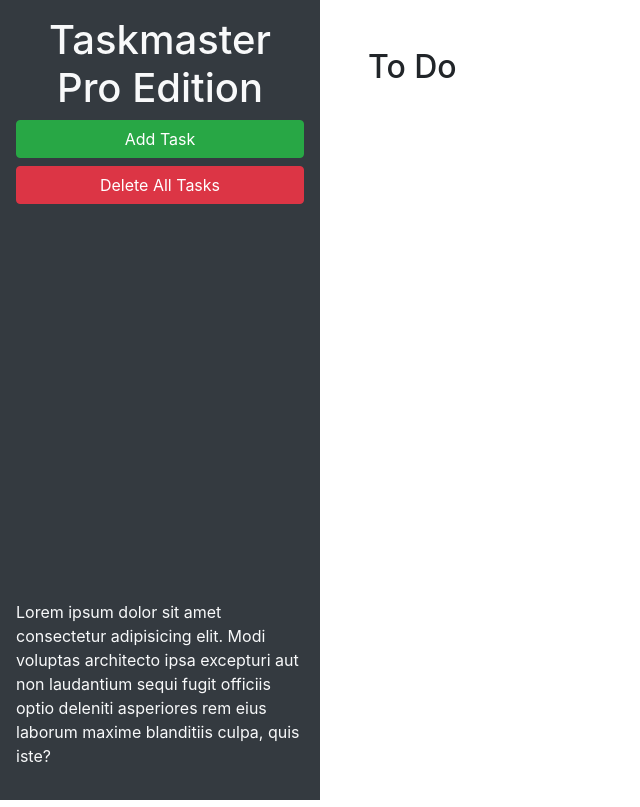
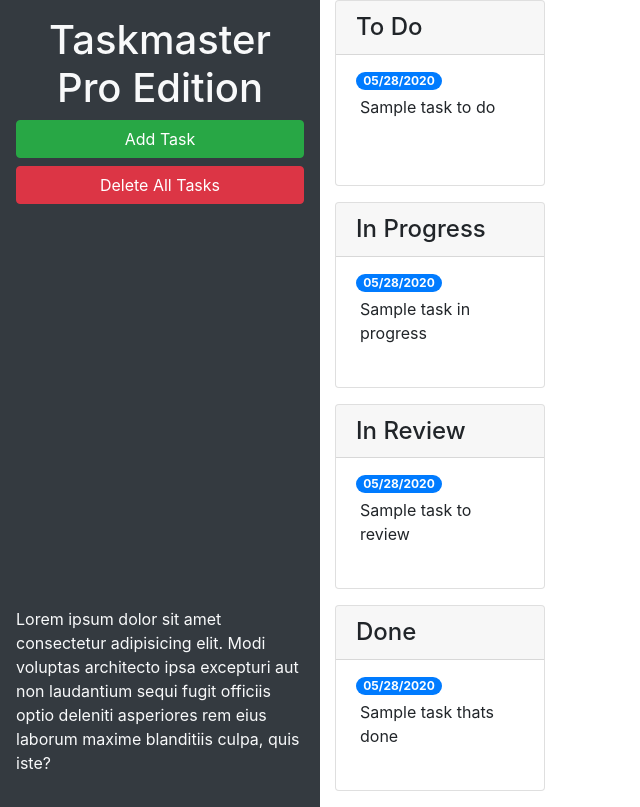
Before and after one commit to Diegorivera1110/taskmaster-pro, a plain HTML site: page taskmaster-starter/index.html in a window 1280 px wide. Shown: the whole page, without its empty margins (0-640 px from the left). Drawn offline with nearby package versions, Linux system fonts and the light colour scheme.

Commit message:
added form control and rows through bootstrap

```diff
--- a/taskmaster-starter/index.html
+++ b/taskmaster-starter/index.html
@@ -24,9 +24,65 @@
       </p>
     </header>
     <main class="col-12 col-lg-9">
-      <div class="m-5">
-        <h2>To Do</h2>
-        <ul id="list-toDo" class="list-group"> </ul>
+      <div class="col-12 col-md-6 col-xl-3 mb-3">
+        <div class="card">
+          <h4 class="card-header">
+            To Do
+          </h4>
+          <ul id="list-toDo" class="list-group list-group-flush">
+            <li class="list-group-item">
+              <span class="badge badge-primary badge-pill">05/28/2020</span>
+              <p class="m-1">Sample task to do</p>
+            </li>
+          </ul>
+        </div>
+      </div>
+      <!-- todo end -->
+      <!-- in progress start -->
+      <div class="col-12 col-md-6 col-xl-3 mb-3">
+        <div class="card">
+          <h4 class="card-header">
+           In Progress
+          </h4>
+          <ul id="list-in-progress" class="list-group list-group-flush">
+            <li class="list-group-item">
+              <span class="badge badge-primary badge-pill">05/28/2020</span>
+              <p class="m-1">Sample task in progress</p>
+            </li>
+          </ul>
+        </div>
+      </div>
+      <!-- in progress end -->
+      <!-- in review start -->
+      <div class="col-12 col-md-6 col-xl-3 mb-3">
+        <div class="card">
+          <h4 class="card-header">
+            In Review
+          </h4>
+          <ul id="list-in-review" class="list-group list-group-flush">
+            <li class="list-group-item">
+              <span class="badge badge-primary badge-pill">05/28/2020</span>
+              <p class="m-1">Sample task to review</p>
+            </li>
+          </ul>
+        </div>
+      </div>
+  <!-- in review end -->
+  <!-- done start -->
+  <div class="col-12 col-md-6 col-xl-3 mb-3">
+    <div class="card">
+      <h4 class="card-header">
+        Done
+      </h4>
+      <ul id="list-complete" class="list-group list-group-flush">
+        <li class="list-group-item">
+          <span class="badge badge-primary badge-pill">05/28/2020</span>
+          <p class="m-1">Sample task thats done</p>
+        </li>
+      </ul>
+    </div>
+  </div>
+  <!-- done end -->
       </div>
     </main>
   </div>
@@ -46,11 +102,11 @@
           <form>
             <div class="form-group">
               <label for="modalTaskDescription">Task description</label>
-              <textarea id="modalTaskDescription" rows="3"></textarea>
+              <textarea id="modalTaskDescription" rows="3" class="form-control"></textarea>
             </div>
             <div class="form-group">
               <label for="modalDueDate">Due date</label>
-              <input type="text" id="modalDueDate" placeholder="mm/dd/yyyy" autocomplete="off" />
+              <input type="text" class="form-control" id="modalDueDate" placeholder="mm/dd/yyyy" autocomplete="off" />
             </div>
           </form>
         </div>
```
